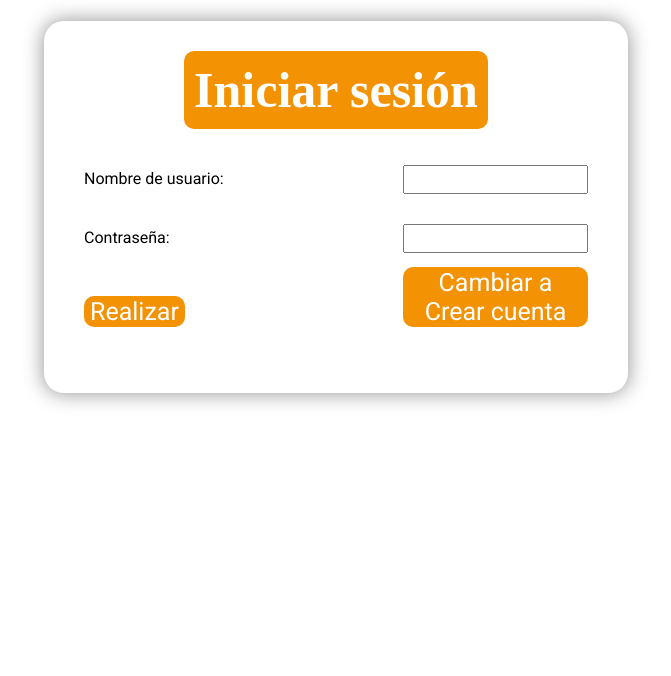
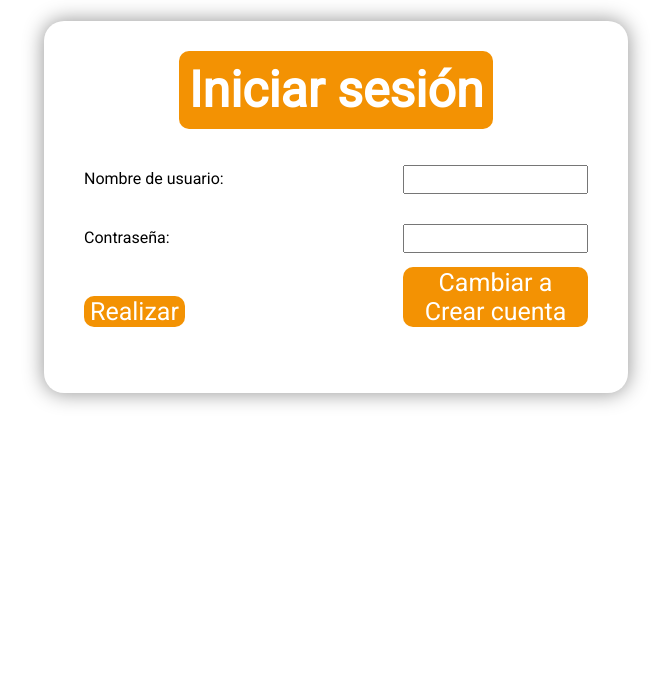
Before and after one commit to MRiveraGuerrero/Eventify2, a PHP site: page /login.php in a window 1280 px wide. Shown: the part 51-727 px from the top of the page, without its empty margins (304-975 px from the left). Run offline with PHP 8.4, Linux system fonts and the light colour scheme; data comes from the database, SQL or seed files in the repository; data that the repository does not hold is empty.

Commit message:
Improve CSS Styles

```diff
--- a/app/comentarios.css
+++ b/app/comentarios.css
@@ -2,7 +2,7 @@
 body {
     font-family: Arial, sans-serif;
     background-color: #f4f4f4;
-    margin: 0;
+    margin: 80px 0;
     padding: 20px;
 }
 
--- a/app/styles.css
+++ b/app/styles.css
@@ -6,7 +6,12 @@
 }
 
 body{
-    margin: 0 0;
+    margin: 30px 0;
+    font-family: var(--font-family);
+}
+
+a{
+    text-decoration: none;
 }
 
 .navbar{
```
